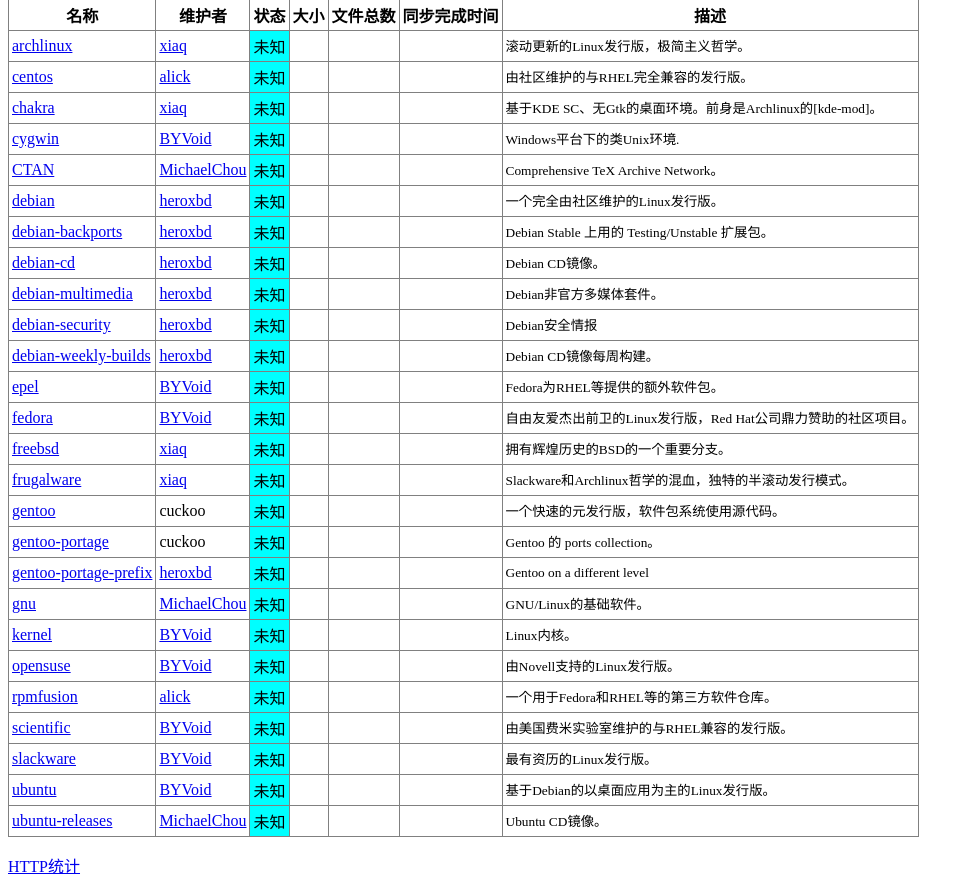
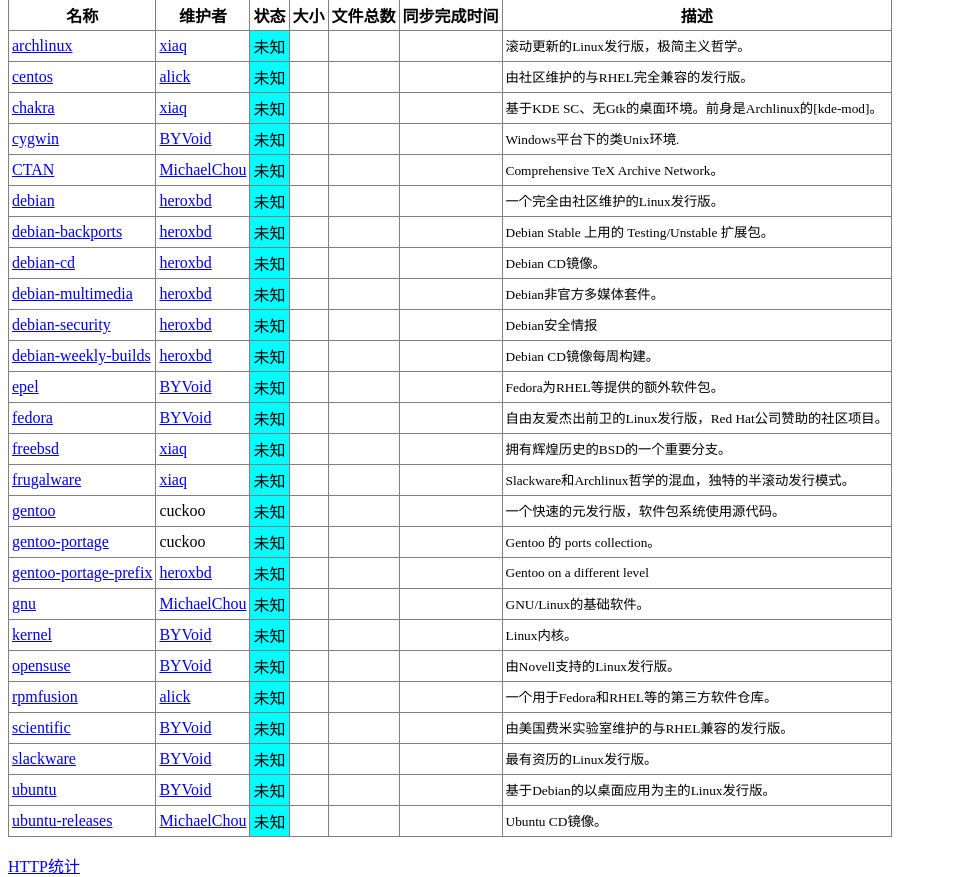
Before and after one commit to tuna/mirror-web, a PHP site: page / in a window 1280 px wide. Shown: the part 391-1268 px from the top of the page, without its empty margins (0-974 px from the left). Run offline with PHP 8.4, Linux system fonts and the light colour scheme; data that the repository does not hold is empty.

Commit message:
update description of fedora
More importantly as a test of bare repo.

```diff
--- a/index.php
+++ b/index.php
@@ -42,7 +42,7 @@
 	array('debian-security', 'Debian安全情报', 'heroxbd'),
 	array('debian-weekly-builds', 'Debian CD镜像每周构建。', 'heroxbd'),
 	array('epel', 'Fedora为RHEL等提供的额外软件包。', 'BYVoid'),
-	array('fedora', '自由友爱杰出前卫的Linux发行版，Red Hat公司鼎力赞助的社区项目。', 'BYVoid'),
+	array('fedora', '自由友爱杰出前卫的Linux发行版，Red Hat公司赞助的社区项目。', 'BYVoid'),
 	array('freebsd', '拥有辉煌历史的BSD的一个重要分支。', 'xiaq'),
 	array('frugalware', 'Slackware和Archlinux哲学的混血，独特的半滚动发行模式。', 'xiaq'),
 	array('gentoo', '一个快速的元发行版，软件包系统使用源代码。', 'cuckoo'),
```
